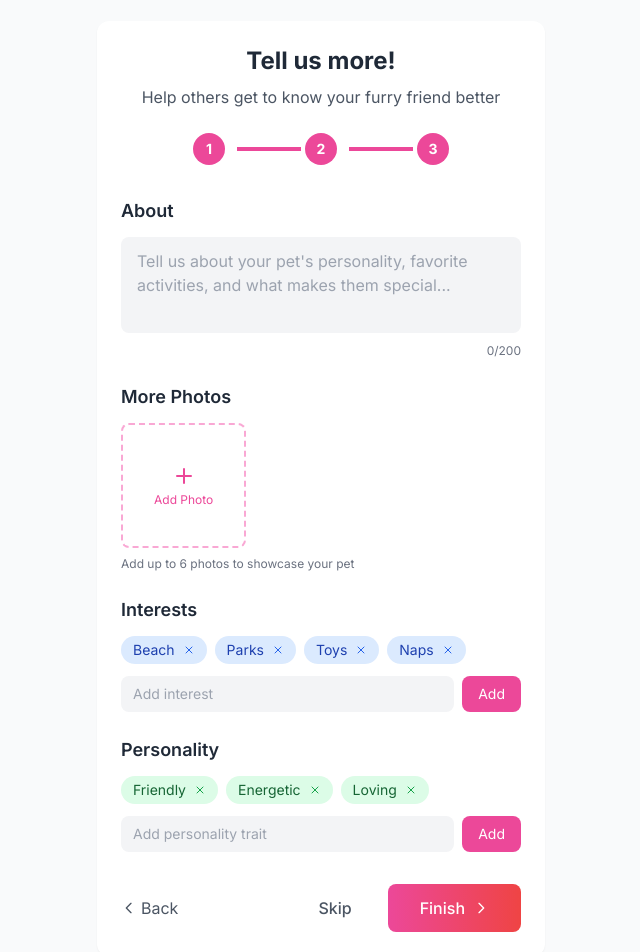
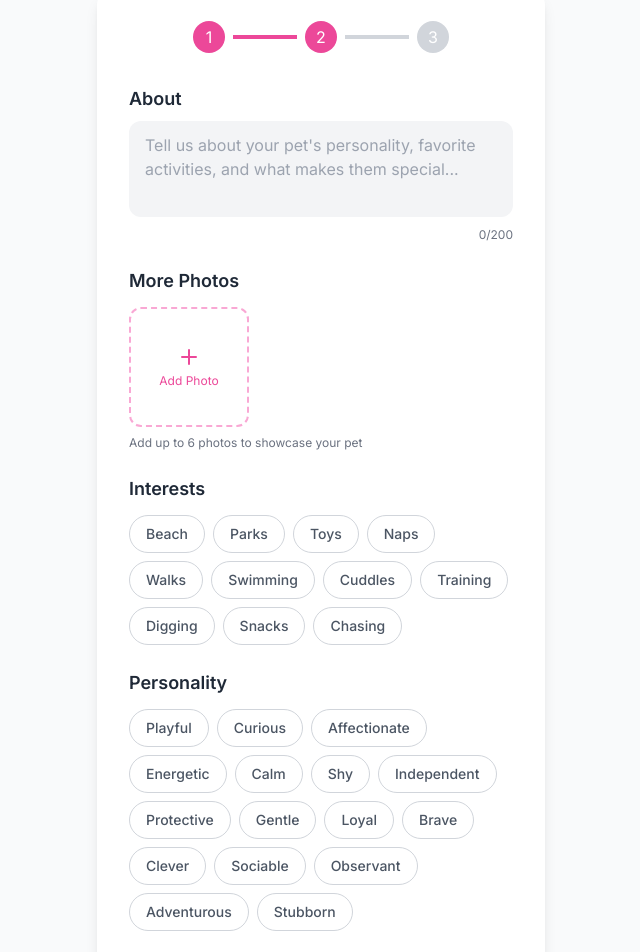
Before and after one commit to mahdiatmani/petfectly, a Next.js app: page /pet in a window 1280 px wide. Shown: the part 100-1052 px from the top of the page, without its empty margins (319-959 px from the left). Built offline with nearby package versions, Linux system fonts and the light colour scheme.

Commit message:
pet info

```diff
--- a/app/pet/page.tsx
+++ b/app/pet/page.tsx
@@ -1,107 +1,132 @@
-"use client";
+'use client';
 
 import React, { useState } from 'react';
-import { Camera, Plus, X } from 'lucide-react';
+import {
+  Dog,
+  Camera,
+  Plus,
+  X,
+  ChevronLeft,
+  ArrowRight,
+} from 'lucide-react';
+import { useRouter } from 'next/navigation';
 
 export default function AdditionalPetInfo() {
+  const router = useRouter();
+  const [step, setStep] = useState(2);
   const [about, setAbout] = useState('');
-  const [interests, setInterests] = useState(['Beach', 'Parks', 'Toys', 'Naps']);
-  const [personality, setPersonality] = useState(['Friendly', 'Energetic', 'Loving']);
-  const [customInterest, setCustomInterest] = useState('');
-  const [customPersonality, setCustomPersonality] = useState('');
-  const [photos, setPhotos] = useState([]);
+  const [photos, setPhotos] = useState<string[]>([]);
 
-  const addInterest = () => {
-    if (customInterest.trim() && !interests.includes(customInterest.trim())) {
-      setInterests([...interests, customInterest.trim()]);
-      setCustomInterest('');
-    }
+  // Predefined lists for selection
+  const interestOptions = [
+    'Beach',
+    'Parks',
+    'Toys',
+    'Naps',
+    'Walks',
+    'Swimming',
+    'Cuddles',
+    'Training',
+    'Digging',
+    'Snacks',
+    'Chasing',
+  ];
+
+  const personalityOptions = [
+    'Playful',
+    'Curious',
+    'Affectionate',
+    'Energetic',
+    'Calm',
+    'Shy',
+    'Independent',
+    'Protective',
+    'Gentle',
+    'Loyal',
+    'Brave',
+    'Clever',
+    'Sociable',
+    'Observant',
+    'Adventurous',
+    'Stubborn',
+  ];
+
+  // Selected states
+  const [selectedInterests, setSelectedInterests] = useState<string[]>([]);
+  const [selectedPersonality, setSelectedPersonality] = useState<string[]>([]);
+
+  // Toggle handlers
+  const toggleInterest = (option: string) => {
+    setSelectedInterests(prev =>
+      prev.includes(option) ? prev.filter(i => i !== option) : [...prev, option]
+    );
   };
 
-  const removeInterest = (interest) => {
-    setInterests(interests.filter(i => i !== interest));
-  };
-
-  const addPersonality = () => {
-    if (customPersonality.trim() && !personality.includes(customPersonality.trim())) {
-      setPersonality([...personality, customPersonality.trim()]);
-      setCustomPersonality('');
-    }
-  };
-
-  const removePersonality = (trait) => {
-    setPersonality(personality.filter(p => p !== trait));
+  const togglePersonality = (option: string) => {
+    setSelectedPersonality(prev =>
+      prev.includes(option) ? prev.filter(p => p !== option) : [...prev, option]
+    );
   };
 
   const handlePhotoUpload = () => {
-    // Simulate photo upload
     const newPhoto = `Photo ${photos.length + 1}`;
     setPhotos([...photos, newPhoto]);
   };
 
-  const removePhoto = (index) => {
+  const removePhoto = (index: number) => {
     setPhotos(photos.filter((_, i) => i !== index));
   };
+
+  const handleBack = () => router.back();
+  const handleFinish = () => router.push('/');
 
   return (
     <div className="min-h-screen bg-gray-50 flex flex-col">
       {/* Header */}
-      <div className="bg-white px-4 py-6 text-center border-b border-gray-100">
-        <div className="flex items-center justify-center mb-4">
-          <div className="w-8 h-8 bg-pink-500 rounded-full flex items-center justify-center mr-2">
-            <span className="text-white font-bold text-sm">🐾</span>
-          </div>
-          <h1 className="text-xl font-bold text-pink-500">Petfectly</h1>
+      <header className="p-4 flex items-center justify-center bg-white border-b border-gray-100">
+        <div className="flex items-center">
+          <Dog className="text-pink-500" size={28} />
+          <h1 className="text-2xl font-bold ml-2 bg-gradient-to-r from-pink-500 to-red-500 text-transparent bg-clip-text">
+            Petfectly
+          </h1>
         </div>
-      </div>
+      </header>
 
       {/* Main Content */}
-      <div className="flex-1 px-4 py-6">
-        <div className="bg-white rounded-xl shadow-sm p-6 max-w-md mx-auto">
-          <div className="text-center mb-6">
-            <h2 className="text-2xl font-bold text-gray-800 mb-2">Tell us more!</h2>
-            <p className="text-gray-600">Help others get to know your furry friend better</p>
-          </div>
+      <main className="flex-grow flex flex-col items-center justify-center p-6">
+        <div className="w-full max-w-md bg-white rounded-2xl shadow-lg p-8 animate-fade-in">
 
-          {/* Progress Indicator */}
-          <div className="flex items-center justify-center mb-8">
-            <div className="w-8 h-8 bg-pink-500 rounded-full flex items-center justify-center text-white font-bold text-sm mr-2">
-              1
-            </div>
-            <div className="w-16 h-1 bg-pink-500 mx-1"></div>
-            <div className="w-8 h-8 bg-pink-500 rounded-full flex items-center justify-center text-white font-bold text-sm mr-2">
-              2
-            </div>
-            <div className="w-16 h-1 bg-pink-500 mx-1"></div>
-            <div className="w-8 h-8 bg-pink-500 rounded-full flex items-center justify-center text-white font-bold text-sm">
-              3
+          {/* Progress Steps */}
+          <div className="flex justify-center mb-8">
+            <div className="flex items-center">
+              <div className="w-8 h-8 rounded-full flex items-center justify-center text-white bg-pink-500">1</div>
+              <div className="w-16 h-1 bg-pink-500 mx-2" />
+              <div className="w-8 h-8 rounded-full flex items-center justify-center text-white bg-pink-500">2</div>
+              <div className="w-16 h-1 bg-gray-300 mx-2" />
+              <div className="w-8 h-8 rounded-full flex items-center justify-center text-white bg-gray-300">3</div>
             </div>
           </div>
 
           {/* About Section */}
           <div className="mb-6">
-            <div className="flex items-center justify-between mb-3">
-              <h3 className="text-lg font-semibold text-gray-800">About</h3>
-            </div>
+            <h3 className="text-lg font-semibold text-gray-800 mb-2">About</h3>
             <textarea
               value={about}
-              onChange={(e) => setAbout(e.target.value)}
+              onChange={e => setAbout(e.target.value)}
               placeholder="Tell us about your pet's personality, favorite activities, and what makes them special..."
-              className="w-full h-24 px-4 py-3 bg-gray-100 border-0 rounded-lg resize-none focus:outline-none focus:ring-2 focus:ring-pink-500 text-gray-700"
+              className="w-full h-24 px-4 py-3 bg-gray-100 rounded-xl focus:outline-none focus:ring-2 focus:ring-pink-400 resize-none text-gray-700"
               maxLength={200}
             />
-            <div className="text-right text-xs text-gray-500 mt-1">
-              {about.length}/200
-            </div>
+            <div className="text-right text-xs text-gray-500 mt-1">{about.length}/200</div>
           </div>
 
-          {/* Additional Photos */}
+          {/* More Photos */}
           <div className="mb-6">
             <h3 className="text-lg font-semibold text-gray-800 mb-3">More Photos</h3>
             <div className="grid grid-cols-3 gap-3">
               {photos.map((photo, index) => (
                 <div key={index} className="relative">
-                  <div className="aspect-square bg-gray-200 rounded-lg flex items-center justify-center">
+                  <div className="aspect-square bg-gray-200 rounded-xl flex items-center justify-center">
                     <Camera className="w-6 h-6 text-gray-400" />
                   </div>
                   <button
@@ -115,7 +140,7 @@
               {photos.length < 6 && (
                 <button
                   onClick={handlePhotoUpload}
-                  className="aspect-square border-2 border-dashed border-pink-300 rounded-lg flex flex-col items-center justify-center text-pink-500 hover:border-pink-400 hover:bg-pink-50 transition-colors"
+                  className="aspect-square border-2 border-dashed border-pink-300 rounded-xl flex flex-col items-center justify-center text-pink-500 hover:border-pink-400 hover:bg-pink-50 transition-colors"
                 >
                   <Plus className="w-6 h-6 mb-1" />
                   <span className="text-xs">Add Photo</span>
@@ -128,106 +153,80 @@
           {/* Interests */}
           <div className="mb-6">
             <h3 className="text-lg font-semibold text-gray-800 mb-3">Interests</h3>
-            <div className="flex flex-wrap gap-2 mb-3">
-              {interests.map((interest, index) => (
-                <span
-                  key={index}
-                  className="inline-flex items-center px-3 py-1 bg-blue-100 text-blue-800 rounded-full text-sm"
+            <ul className="flex flex-wrap gap-2">
+              {interestOptions.map(opt => (
+                <li
+                  key={opt}
+                  onClick={() => toggleInterest(opt)}
+                  className={`cursor-pointer rounded-full px-4 py-2 text-sm font-medium border transition ${
+                    selectedInterests.includes(opt)
+                      ? 'bg-pink-500 text-white border-pink-500'
+                      : 'border-gray-300 text-gray-600 hover:bg-gray-100'
+                  }`}
                 >
-                  {interest}
-                  <button
-                    onClick={() => removeInterest(interest)}
-                    className="ml-2 text-blue-600 hover:text-blue-800"
-                  >
-                    <X className="w-3 h-3" />
-                  </button>
-                </span>
+                  {opt}
+                </li>
               ))}
-            </div>
-            <div className="flex gap-2">
-              <input
-                type="text"
-                value={customInterest}
-                onChange={(e) => setCustomInterest(e.target.value)}
-                placeholder="Add interest"
-                className="flex-1 px-3 py-2 bg-gray-100 border-0 rounded-lg focus:outline-none focus:ring-2 focus:ring-pink-500 text-sm"
-                onKeyPress={(e) => e.key === 'Enter' && addInterest()}
-              />
-              <button
-                onClick={addInterest}
-                className="px-4 py-2 bg-pink-500 text-white rounded-lg hover:bg-pink-600 transition-colors text-sm"
-              >
-                Add
-              </button>
-            </div>
+            </ul>
           </div>
 
           {/* Personality */}
           <div className="mb-8">
             <h3 className="text-lg font-semibold text-gray-800 mb-3">Personality</h3>
-            <div className="flex flex-wrap gap-2 mb-3">
-              {personality.map((trait, index) => (
-                <span
-                  key={index}
-                  className="inline-flex items-center px-3 py-1 bg-green-100 text-green-800 rounded-full text-sm"
+            <ul className="flex flex-wrap gap-2">
+              {personalityOptions.map(opt => (
+                <li
+                  key={opt}
+                  onClick={() => togglePersonality(opt)}
+                  className={`cursor-pointer rounded-full px-4 py-2 text-sm font-medium border transition ${
+                    selectedPersonality.includes(opt)
+                      ? 'bg-pink-500 text-white border-pink-500'
+                      : 'border-gray-300 text-gray-600 hover:bg-gray-100'
+                  }`}
                 >
-                  {trait}
-                  <button
-                    onClick={() => removePersonality(trait)}
-                    className="ml-2 text-green-600 hover:text-green-800"
-                  >
-                    <X className="w-3 h-3" />
-                  </button>
-                </span>
+                  {opt}
+                </li>
               ))}
-            </div>
-            <div className="flex gap-2">
-              <input
-                type="text"
-                value={customPersonality}
-                onChange={(e) => setCustomPersonality(e.target.value)}
-                placeholder="Add personality trait"
-                className="flex-1 px-3 py-2 bg-gray-100 border-0 rounded-lg focus:outline-none focus:ring-2 focus:ring-pink-500 text-sm"
-                onKeyPress={(e) => e.key === 'Enter' && addPersonality()}
-              />
-              <button
-                onClick={addPersonality}
-                className="px-4 py-2 bg-pink-500 text-white rounded-lg hover:bg-pink-600 transition-colors text-sm"
-              >
-                Add
-              </button>
-            </div>
+            </ul>
           </div>
 
           {/* Navigation Buttons */}
           <div className="flex justify-between items-center">
-            <button className="flex items-center text-gray-600 hover:text-gray-800 transition-colors">
-              <svg className="w-4 h-4 mr-1" fill="none" stroke="currentColor" viewBox="0 0 24 24">
-                <path strokeLinecap="round" strokeLinejoin="round" strokeWidth={2} d="M15 19l-7-7 7-7" />
-              </svg>
-              Back
+            <button onClick={handleBack} className="flex items-center text-gray-600 hover:text-gray-800 transition-colors font-medium">
+              <ChevronLeft size={18} className="mr-1" /> Back
             </button>
-
             <div className="flex gap-3">
-              <button className="px-6 py-3 text-gray-600 hover:text-gray-800 transition-colors font-medium">
+              <button onClick={() => setStep(step + 1)} className="px-6 py-3 text-gray-600 hover:text-gray-800 transition-colors font-medium">
                 Skip
               </button>
-              <button className="px-8 py-3 bg-gradient-to-r from-pink-500 to-red-500 text-white rounded-lg hover:from-pink-600 hover:to-red-600 transition-all duration-200 font-medium flex items-center">
+              <button onClick={handleFinish} className="px-8 py-3 bg-gradient-to-r from-pink-500 to-red-500 text-white rounded-xl hover:from-pink-600 hover:to-red-600 transition-all duration-200 font-medium flex items-center">
                 Finish
-                <svg className="w-4 h-4 ml-2" fill="none" stroke="currentColor" viewBox="0 0 24 24">
-                  <path strokeLinecap="round" strokeLinejoin="round" strokeWidth={2} d="M9 5l7 7-7 7" />
-                </svg>
+                <ArrowRight size={18} className="ml-2" />
               </button>
             </div>
           </div>
         </div>
-      </div>
+      </main>
 
       {/* Footer */}
-      <div className="bg-white border-t border-gray-100 py-4 text-center text-gray-500 text-sm">
-        <p>© 2025 Petfectly. All rights reserved.</p>
-        <p className="mt-1">Find the perfect playdate for your furry friend.</p>
-      </div>
+      <footer className="bg-white py-6 relative overflow-hidden">
+        <div className="max-w-7xl mx-auto px-4 text-center text-gray-500 text-sm">
+          <p>© 2025 Petfectly. All rights reserved.</p>
+          <p className="mt-1">Find the perfect playdate for your furry friend.</p>
+        </div>
+        <div className="absolute left-4 bottom-12 opacity-10">
+          <div className="w-6 h-6 rounded-full bg-pink-500"></div>
+          <div className="w-3 h-3 rounded-full bg-pink-500 absolute -right-1 -top-4"></div>
+          <div className="w-3 h-3 rounded-full bg-pink-500 absolute right-2 -top-3"></div>
+          <div className="w-3 h-3 rounded-full bg-pink-500 absolute left-2 -top-3"></div>
+        </div>
+        <div className="absolute right-12 bottom-8 opacity-10">
+          <div className="w-6 h-6 rounded-full bg-pink-500"></div>
+          <div className="w-3 h-3 rounded-full bg-pink-500 absolute -right-1 -top-4"></div>
+          <div className="w-3 h-3 rounded-full bg-pink-500 absolute right-2 -top-3"></div>
+          <div className="w-3 h-3 rounded-full bg-pink-500 absolute left-2 -top-3"></div>
+        </div>
+      </footer>
     </div>
   );
 }
```
Also changed, not shown: app/Dashboard/Petfectly.tsx (+12 -5 lines), app/auth/register/page.tsx (+10 -6 lines), 1 other file (tests, documents, lock files or other folders).
